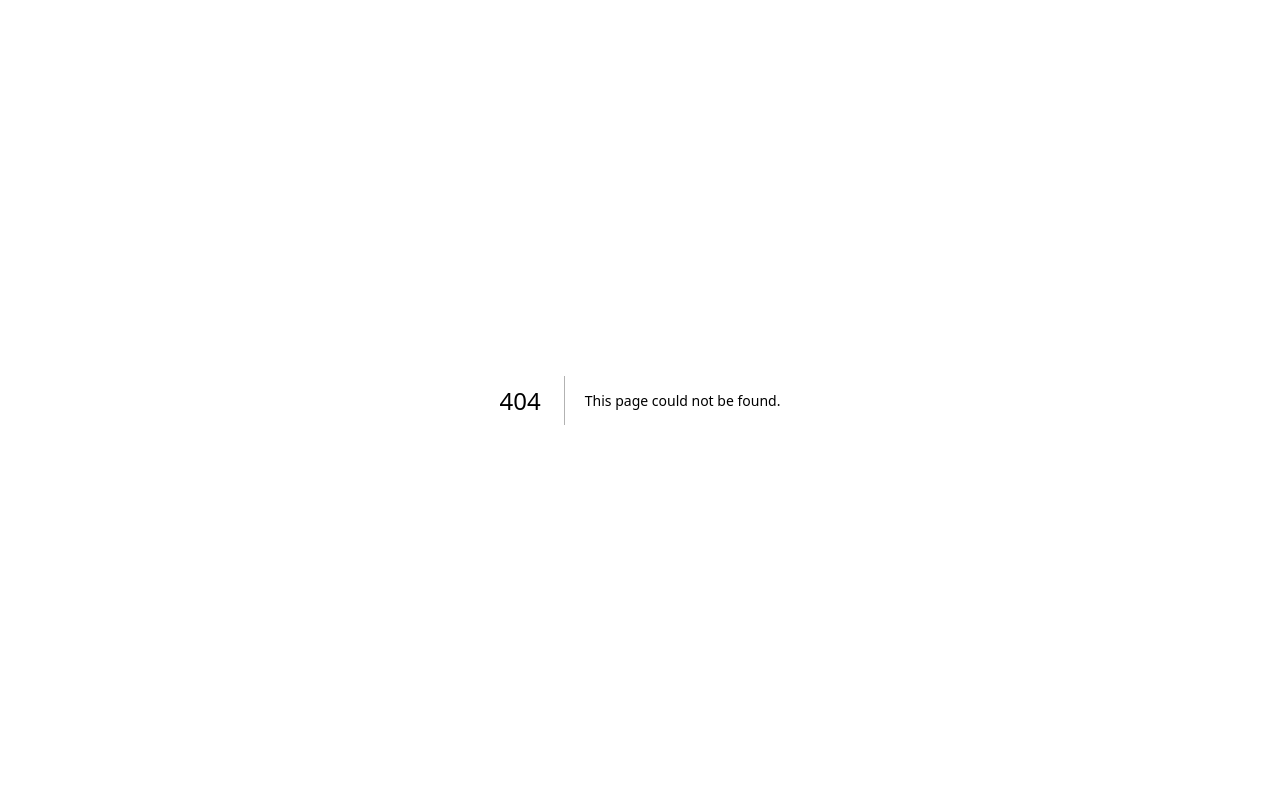
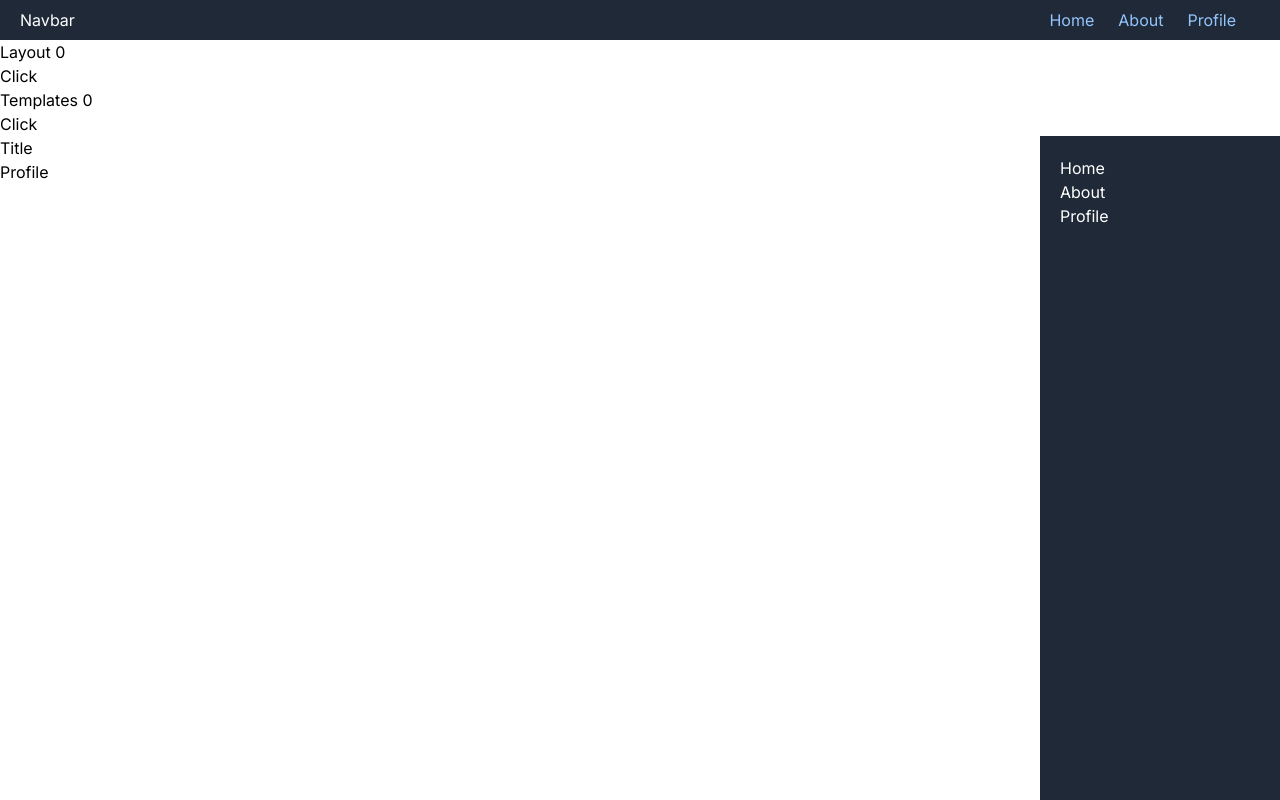
Before and after one commit to WearTime/next-app-router, a Next.js app: page /about/profile in a window 1280 px wide. Before the commit this address had no page. Built offline with nearby package versions, Linux system fonts and the light colour scheme.

Commit message:
Study About App Router NextJS

```diff
--- /dev/null
+++ b/src/app/about/layout.tsx
@@ -0,0 +1,18 @@
+export default function AboutLayot({
+  children,
+}: {
+  children: React.ReactNode;
+}) {
+  return (
+    <>
+      <nav className="fixed right-0 top-100 z-10 h-screen w-60 bg-gray-800">
+        <ul className="text-white p-5">
+          <li>Home</li>
+          <li>About</li>
+          <li>Profile</li>
+        </ul>
+      </nav>
+      <div>{children}</div>
+    </>
+  );
+}
--- /dev/null
+++ b/src/app/about/page.tsx
@@ -0,0 +1,7 @@
+export default function AboutPage() {
+  return (
+    <div>
+      <h1>About</h1>
+    </div>
+  );
+}
--- /dev/null
+++ b/src/app/about/profile/layout.tsx
@@ -0,0 +1,12 @@
+export default function ProfileLayout({
+  children,
+}: {
+  children: React.ReactNode;
+}) {
+  return (
+    <>
+      <h1>Title</h1>
+      <div>{children}</div>
+    </>
+  );
+}
--- /dev/null
+++ b/src/app/about/profile/page.tsx
@@ -0,0 +1,7 @@
+export default function ProfilePage() {
+  return (
+    <div>
+      <h1>Profile</h1>
+    </div>
+  );
+}
--- a/src/app/globals.css
+++ b/src/app/globals.css
@@ -2,7 +2,7 @@
 @tailwind components;
 @tailwind utilities;
 
-:root {
+/* :root {
   --foreground-rgb: 0, 0, 0;
   --background-start-rgb: 214, 219, 220;
   --background-end-rgb: 255, 255, 255;
@@ -14,7 +14,7 @@
     --background-start-rgb: 0, 0, 0;
     --background-end-rgb: 0, 0, 0;
   }
-}
+} */
 
 body {
   color: rgb(var(--foreground-rgb));
--- a/src/app/layout.tsx
+++ b/src/app/layout.tsx
@@ -1,22 +1,31 @@
+"use client";
+
 import type { Metadata } from "next";
 import { Inter } from "next/font/google";
 import "./globals.css";
+import Navbar from "./navbar";
+import { useState } from "react";
 
 const inter = Inter({ subsets: ["latin"] });
 
-export const metadata: Metadata = {
-  title: "Create Next App",
-  description: "Generated by create next app",
-};
+// export const metadata: Metadata = {
+//   title: "Create Next App",
+//   description: "Generated by create next app",
+// };
 
 export default function RootLayout({
   children,
-}: Readonly<{
-  children: React.ReactNode;
-}>) {
+}: Readonly<{ children: React.ReactNode }>) {
+  const [state, setState] = useState(0);
+
   return (
     <html lang="en">
-      <body className={inter.className}>{children}</body>
+      <body className={inter.className}>
+        <Navbar />
+        <h1>Layout {state}</h1>
+        <button onClick={() => setState(state + 1)}>Click</button>
+        {children}
+      </body>
     </html>
   );
 }
--- /dev/null
+++ b/src/app/navbar.tsx
@@ -0,0 +1,20 @@
+import Link from "next/link";
+
+export default function Navbar() {
+  return (
+    <nav className="flex bg-gray-800 py-2 px-5 justify-between">
+      <h1 className="text-white">Navbar</h1>
+      <ul className="flex ml-5 text-blue-300">
+        <Link href="/">
+          <li className="mr-6 cursor-pointer">Home</li>
+        </Link>
+        <Link href="/about">
+          <li className="mr-6 cursor-pointer">About</li>
+        </Link>
+        <Link href="/about/profile">
+          <li className="mr-6 cursor-pointer">Profile</li>
+        </Link>
+      </ul>
+    </nav>
+  );
+}
--- a/src/app/page.tsx
+++ b/src/app/page.tsx
@@ -1,113 +1,7 @@
-import Image from "next/image";
-
 export default function Home() {
   return (
     <main className="flex min-h-screen flex-col items-center justify-between p-24">
-      <div className="z-10 w-full max-w-5xl items-center justify-between font-mono text-sm lg:flex">
-        <p className="fixed left-0 top-0 flex w-full justify-center border-b border-gray-300 bg-gradient-to-b from-zinc-200 pb-6 pt-8 backdrop-blur-2xl dark:border-neutral-800 dark:bg-zinc-800/30 dark:from-inherit lg:static lg:w-auto  lg:rounded-xl lg:border lg:bg-gray-200 lg:p-4 lg:dark:bg-zinc-800/30">
-          Get started by editing&nbsp;
-          <code className="font-mono font-bold">src/app/page.tsx</code>
-        </p>
-        <div className="fixed bottom-0 left-0 flex h-48 w-full items-end justify-center bg-gradient-to-t from-white via-white dark:from-black dark:via-black lg:static lg:size-auto lg:bg-none">
-          <a
-            className="pointer-events-none flex place-items-center gap-2 p-8 lg:pointer-events-auto lg:p-0"
-            href="https://vercel.com?utm_source=create-next-app&utm_medium=appdir-template&utm_campaign=create-next-app"
-            target="_blank"
-            rel="noopener noreferrer"
-          >
-            By{" "}
-            <Image
-              src="/vercel.svg"
-              alt="Vercel Logo"
-              className="dark:invert"
-              width={100}
-              height={24}
-              priority
-            />
-          </a>
-        </div>
-      </div>
-
-      <div className="relative z-[-1] flex place-items-center before:absolute before:h-[300px] before:w-full before:-translate-x-1/2 before:rounded-full before:bg-gradient-radial before:from-white before:to-transparent before:blur-2xl before:content-[''] after:absolute after:-z-20 after:h-[180px] after:w-full after:translate-x-1/3 after:bg-gradient-conic after:from-sky-200 after:via-blue-200 after:blur-2xl after:content-[''] before:dark:bg-gradient-to-br before:dark:from-transparent before:dark:to-blue-700 before:dark:opacity-10 after:dark:from-sky-900 after:dark:via-[#0141ff] after:dark:opacity-40 sm:before:w-[480px] sm:after:w-[240px] before:lg:h-[360px]">
-        <Image
-          className="relative dark:drop-shadow-[0_0_0.3rem_#ffffff70] dark:invert"
-          src="/next.svg"
-          alt="Next.js Logo"
-          width={180}
-          height={37}
-          priority
-        />
-      </div>
-
-      <div className="mb-32 grid text-center lg:mb-0 lg:w-full lg:max-w-5xl lg:grid-cols-4 lg:text-left">
-        <a
-          href="https://nextjs.org/docs?utm_source=create-next-app&utm_medium=appdir-template&utm_campaign=create-next-app"
-          className="group rounded-lg border border-transparent px-5 py-4 transition-colors hover:border-gray-300 hover:bg-gray-100 hover:dark:border-neutral-700 hover:dark:bg-neutral-800/30"
-          target="_blank"
-          rel="noopener noreferrer"
-        >
-          <h2 className="mb-3 text-2xl font-semibold">
-            Docs{" "}
-            <span className="inline-block transition-transform group-hover:translate-x-1 motion-reduce:transform-none">
-              -&gt;
-            </span>
-          </h2>
-          <p className="m-0 max-w-[30ch] text-sm opacity-50">
-            Find in-depth information about Next.js features and API.
-          </p>
-        </a>
-
-        <a
-          href="https://nextjs.org/learn?utm_source=create-next-app&utm_medium=appdir-template-tw&utm_campaign=create-next-app"
-          className="group rounded-lg border border-transparent px-5 py-4 transition-colors hover:border-gray-300 hover:bg-gray-100 hover:dark:border-neutral-700 hover:dark:bg-neutral-800/30"
-          target="_blank"
-          rel="noopener noreferrer"
-        >
-          <h2 className="mb-3 text-2xl font-semibold">
-            Learn{" "}
-            <span className="inline-block transition-transform group-hover:translate-x-1 motion-reduce:transform-none">
-              -&gt;
-            </span>
-          </h2>
-          <p className="m-0 max-w-[30ch] text-sm opacity-50">
-            Learn about Next.js in an interactive course with&nbsp;quizzes!
-          </p>
-        </a>
-
-        <a
-          href="https://vercel.com/templates?framework=next.js&utm_source=create-next-app&utm_medium=appdir-template&utm_campaign=create-next-app"
-          className="group rounded-lg border border-transparent px-5 py-4 transition-colors hover:border-gray-300 hover:bg-gray-100 hover:dark:border-neutral-700 hover:dark:bg-neutral-800/30"
-          target="_blank"
-          rel="noopener noreferrer"
-        >
-          <h2 className="mb-3 text-2xl font-semibold">
-            Templates{" "}
-            <span className="inline-block transition-transform group-hover:translate-x-1 motion-reduce:transform-none">
-              -&gt;
-            </span>
-          </h2>
-          <p className="m-0 max-w-[30ch] text-sm opacity-50">
-            Explore starter templates for Next.js.
-          </p>
-        </a>
-
-        <a
-          href="https://vercel.com/new?utm_source=create-next-app&utm_medium=appdir-template&utm_campaign=create-next-app"
-          className="group rounded-lg border border-transparent px-5 py-4 transition-colors hover:border-gray-300 hover:bg-gray-100 hover:dark:border-neutral-700 hover:dark:bg-neutral-800/30"
-          target="_blank"
-          rel="noopener noreferrer"
-        >
-          <h2 className="mb-3 text-2xl font-semibold">
-            Deploy{" "}
-            <span className="inline-block transition-transform group-hover:translate-x-1 motion-reduce:transform-none">
-              -&gt;
-            </span>
-          </h2>
-          <p className="m-0 max-w-[30ch] text-balance text-sm opacity-50">
-            Instantly deploy your Next.js site to a shareable URL with Vercel.
-          </p>
-        </a>
-      </div>
+      Hello World
     </main>
   );
 }
--- /dev/null
+++ b/src/app/template.tsx
@@ -0,0 +1,13 @@
+"use client";
+import { useState } from "react";
+
+export default function Template({ children }: { children: React.ReactNode }) {
+  const [state, setState] = useState(0);
+  return (
+    <div>
+      <h1>Templates {state}</h1>
+      <button onClick={() => setState(state + 1)}>Click</button>
+      {children}
+    </div>
+  );
+}
```
